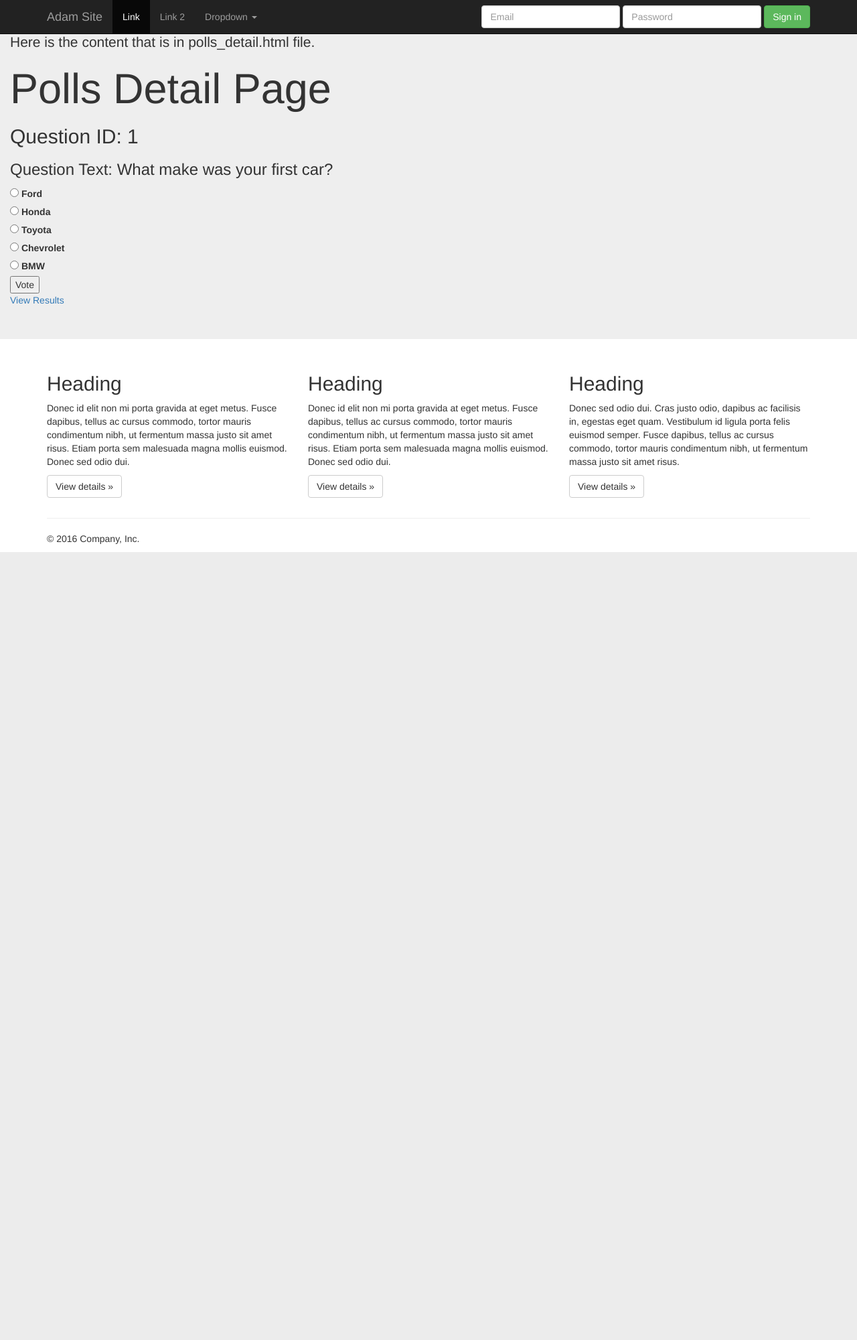
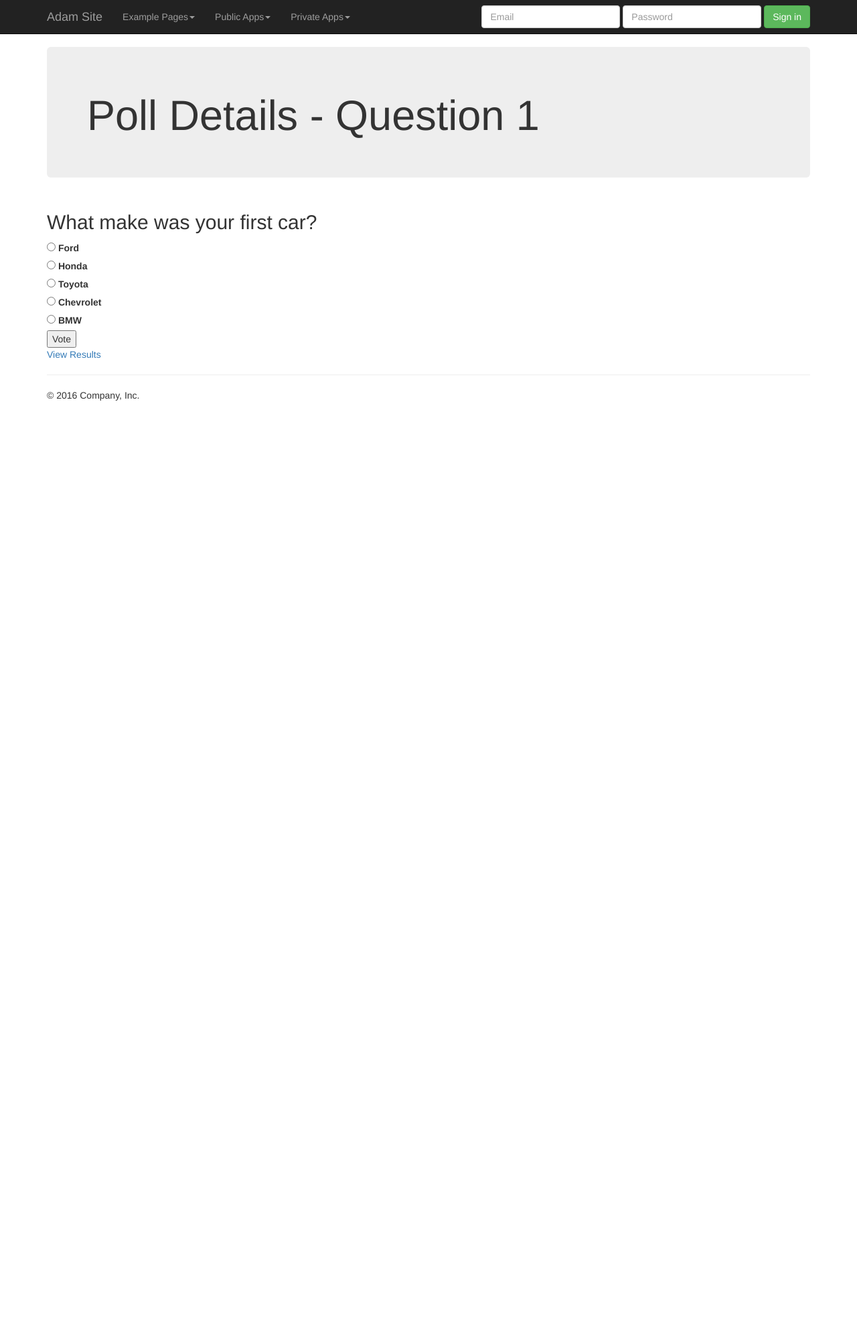
Before and after one commit to afunderburg10/DjangoTutorial, a Django app: page /polls/1/ in a window 1280 px wide. Shown: the whole page at 67% size. Before the commit the page ends 824 px from the top, so only its background shows below. Run offline with Django 3.2, Linux system fonts and the light colour scheme; data comes from the database, SQL or seed files in the repository; both versions use the stored data as it was after the commit; some libraries are stand-ins or nearby versions.

Commit message:
Clean up and reorganize the layout of the templates Created a main template file Created an example template with extra bootstrap elements Standardized content blocks for jumbotronContent, bodyContent, footerContent Updated test data for poll questions and answers (for more realism) Made navbar include

```diff
--- a/DjangoTutorial/urls.py
+++ b/DjangoTutorial/urls.py
@@ -19,6 +19,7 @@ from django.views.generic import TemplateView
 
 urlpatterns = [
     url(r'^$', TemplateView.as_view(template_name='home.html'), name='home'),
+    url(r'^example_template', TemplateView.as_view(template_name='example_template.html'), name='example_template'),
     url(r'^polls/', include('webapp.urls')),
     url(r'^admin/', admin.site.urls),
 ]
--- /dev/null
+++ b/static/src/css/main.css
@@ -0,0 +1,4 @@
+body {
+  min-height: 2000px;
+  padding-top: 70px;
+}
--- a/templates/header.html
+++ /dev/null
@@ -1,95 +0,0 @@
-<!DOCTYPE html>
-<html lang="en">
-<head>
-    <title>Home Page</title>
-    <meta charset="utf-8"/>
-    {% load staticfiles %}
-    <link rel="stylesheet" href="{% static 'css/bootstrap.min.css' %}" type="text/css">
-    <script
-            src="https://code.jquery.com/jquery-3.2.1.min.js"
-            integrity="sha256-hwg4gsxgFZhOsEEamdOYGBf13FyQuiTwlAQgxVSNgt4="
-            crossorigin="anonymous">
-    </script>
-    <script src="{% static 'js/bootstrap.min.js' %}">
-    </script>
-</head>
-<body class="body">
-<nav class="navbar navbar-inverse navbar-fixed-top">
-    <div class="container">
-        <div class="navbar-header">
-            <button type="button" class="navbar-toggle collapsed" data-toggle="collapse" data-target="#navbar" aria-expanded="false" aria-controls="navbar">
-                <span class="sr-only">Toggle navigation</span>
-                <span class="icon-bar"></span>
-                <span class="icon-bar"></span>
-                <span class="icon-bar"></span>
-            </button>
-            <a class="navbar-brand" href="{% url 'home' %}">Adam Site</a>
-        </div>
-        <div id="navbar" class="navbar-collapse collapse">
-            <ul class="nav navbar-nav">
-                <li class="active"><a href="#">Link</a></li>
-                <li><a href="#">Link 2</a></li>
-                <li class="dropdown">
-                    <a href="#" class="dropdown-toggle" data-toggle="dropdown" role="button" aria-haspopup="true" aria-expanded="false">Dropdown <span class="caret"></span></a>
-                    <ul class="dropdown-menu">
-                        <li><a href="#">Action</a></li>
-                        <li><a href="#">Another action</a></li>
-                        <li><a href="#">Something else here</a></li>
-                        <li role="separator" class="divider"></li>
-                        <li><a href="#">Separated link</a></li>
-                        <li role="separator" class="divider"></li>
-                        <li><a href="#">One more separated link</a></li>
-                    </ul>
-                </li>
-            </ul>
-            <form class="navbar-form navbar-right">
-                <div class="form-group">
-                    <input type="text" placeholder="Email" class="form-control">
-                </div>
-                <div class="form-group">
-                    <input type="password" placeholder="Password" class="form-control">
-                </div>
-                <button type="submit" class="btn btn-success">Sign in</button>
-            </form>
-        </div><!--/.navbar-collapse -->
-    </div>
-</nav>
-
-<div class="jumbotron">
-
-    <div class="container-fluid">
-
-        {% block content %}
-        {% endblock %}
-
-    </div>
-</div>
-<div class="container">
-    <!-- Example row of columns -->
-    <div class="row">
-        <div class="col-md-4">
-            <h2>Heading</h2>
-            <p>Donec id elit non mi porta gravida at eget metus. Fusce dapibus, tellus ac cursus commodo, tortor mauris condimentum nibh, ut fermentum massa justo sit amet risus. Etiam porta sem malesuada magna mollis euismod. Donec sed odio dui. </p>
-            <p><a class="btn btn-default" href="#" role="button">View details &raquo;</a></p>
-        </div>
-        <div class="col-md-4">
-            <h2>Heading</h2>
-            <p>Donec id elit non mi porta gravida at eget metus. Fusce dapibus, tellus ac cursus commodo, tortor mauris condimentum nibh, ut fermentum massa justo sit amet risus. Etiam porta sem malesuada magna mollis euismod. Donec sed odio dui. </p>
-            <p><a class="btn btn-default" href="#" role="button">View details &raquo;</a></p>
-        </div>
-        <div class="col-md-4">
-            <h2>Heading</h2>
-            <p>Donec sed odio dui. Cras justo odio, dapibus ac facilisis in, egestas eget quam. Vestibulum id ligula porta felis euismod semper. Fusce dapibus, tellus ac cursus commodo, tortor mauris condimentum nibh, ut fermentum massa justo sit amet risus.</p>
-            <p><a class="btn btn-default" href="#" role="button">View details &raquo;</a></p>
-        </div>
-    </div>
-
-    <hr>
-
-    <footer>
-        <p>&copy; 2016 Company, Inc.</p>
-    </footer>
-</div> <!-- /container -->
-
-</body>
-</html>
--- /dev/null
+++ b/templates/includes/navbar.html
@@ -0,0 +1,54 @@
+<nav class="navbar navbar-inverse navbar-fixed-top">
+    <div class="container">
+        <div class="navbar-header">
+            <button type="button" class="navbar-toggle collapsed" data-toggle="collapse" data-target="#navbar" aria-expanded="false" aria-controls="navbar">
+                <span class="sr-only">Toggle navigation</span>
+                <span class="icon-bar"></span>
+                <span class="icon-bar"></span>
+                <span class="icon-bar"></span>
+            </button>
+            <a class="navbar-brand" href="{% url 'home' %}">Adam Site</a>
+        </div>
+        <div id="navbar" class="navbar-collapse collapse">
+            <ul class="nav navbar-nav">
+                {#                <li class="active"><a href="#">Link</a></li>#}
+                {#                <li><a href="#">Link 2</a></li>#}
+
+                <li class="dropdown">
+                    <a href="#" class="dropdown-toggle" data-toggle="dropdown"
+                       role="button" aria-haspopup="true" aria-expanded="false">Example Pages<span class="caret"></span></a>
+                    <ul class="dropdown-menu">
+                        <li><a href="{% url 'example_template' %}">Template</a></li>
+                    </ul>
+                </li>
+                <li class="dropdown">
+                    <a href="#" class="dropdown-toggle" data-toggle="dropdown" role="button" aria-haspopup="true" aria-expanded="false">Public Apps<span class="caret"></span></a>
+                    <ul class="dropdown-menu">
+                        <li><a href="{% url 'polls:home' %}">Polls</a></li>
+                    </ul>
+                </li>
+                <li class="dropdown">
+                    <a href="#" class="dropdown-toggle" data-toggle="dropdown" role="button" aria-haspopup="true" aria-expanded="false">Private Apps<span class="caret"></span></a>
+                    <ul class="dropdown-menu">
+                        <li><a href="#">Link 1</a></li>
+                        <li><a href="#">Link 2</a></li>
+                        <li><a href="#">Link 3</a></li>
+                        <li role="separator" class="divider"></li>
+                        <li><a href="#">Separated link</a></li>
+                        <li role="separator" class="divider"></li>
+                        <li><a href="#">One more separated link</a></li>
+                    </ul>
+                </li>
+            </ul>
+            <form class="navbar-form navbar-right">
+                <div class="form-group">
+                    <input type="text" placeholder="Email" class="form-control">
+                </div>
+                <div class="form-group">
+                    <input type="password" placeholder="Password" class="form-control">
+                </div>
+                <button type="submit" class="btn btn-success">Sign in</button>
+            </form>
+        </div><!--/.navbar-collapse -->
+    </div>
+</nav>
--- /dev/null
+++ b/templates/main.html
@@ -0,0 +1,42 @@
+<!DOCTYPE html>
+<html lang="en">
+<head>
+    <title>{% block title %}Default Title{% endblock %}</title>
+    <meta charset="utf-8"/>
+    {% load staticfiles %}
+    <link rel="stylesheet" href="{% static 'css/bootstrap.min.css' %}" type="text/css">
+    <link rel="stylesheet" href="{% static 'src/css/main.css' %}" type="text/css">
+    <script
+            src="https://code.jquery.com/jquery-3.2.1.min.js"
+            integrity="sha256-hwg4gsxgFZhOsEEamdOYGBf13FyQuiTwlAQgxVSNgt4="
+            crossorigin="anonymous">
+    </script>
+    <script src="{% static 'js/bootstrap.min.js' %}">
+    </script>
+    {% block header_additional %}
+    {% endblock %}
+</head>
+<body class="body">
+{% include "includes/navbar.html" %}
+
+<div class="container">
+    <div class="jumbotron">
+        {% block jumbotronContent %}
+        {% endblock %}
+    </div>
+</div>
+<div class="container">
+    {% block bodyContent %}
+    {% endblock %}
+
+
+    <hr>
+    <footer>
+        <p>&copy; 2016 Company, Inc.</p>
+        {% block footerContent %}
+        {% endblock %}
+    </footer>
+</div> <!-- /container -->
+
+</body>
+</html>
--- a/webapp/templates/webapp/polls_detail.html
+++ b/webapp/templates/webapp/polls_detail.html
@@ -1,9 +1,12 @@
-{%  extends "header.html" %}
-{% block content %}
-    <p>Here is the content that is in polls_detail.html file.</p>
-    <h1>Polls Detail Page</h1>
-    <h2>Question ID: {{ question.id }}</h2>
-    <h3>Question Text: {{ question.question_text }}</h3>
+{%  extends "main.html" %}
+{% block title %}
+    Poll Question - {{ question.id }}
+{% endblock %}
+{% block jumbotronContent %}
+    <h1>Poll Details - Question {{ question.id }}</h1>
+{% endblock %}
+{% block bodyContent %}
+    <h2>{{ question.question_text }}</h2>
     {% if error_message %}
         <p><strong>{{ error_message }}</strong></p>
     {% endif %}
```
Also changed, not shown: templates/example_template.html (added, +39 -0 lines), templates/home.html (+5 -7 lines), webapp/templates/webapp/polls.html (+6 -3 lines), webapp/templates/webapp/polls_results.html (+9 -7 lines), dev.sqlite3, static/src/img/a.jpg (renamed from static/img/a.jpg).
